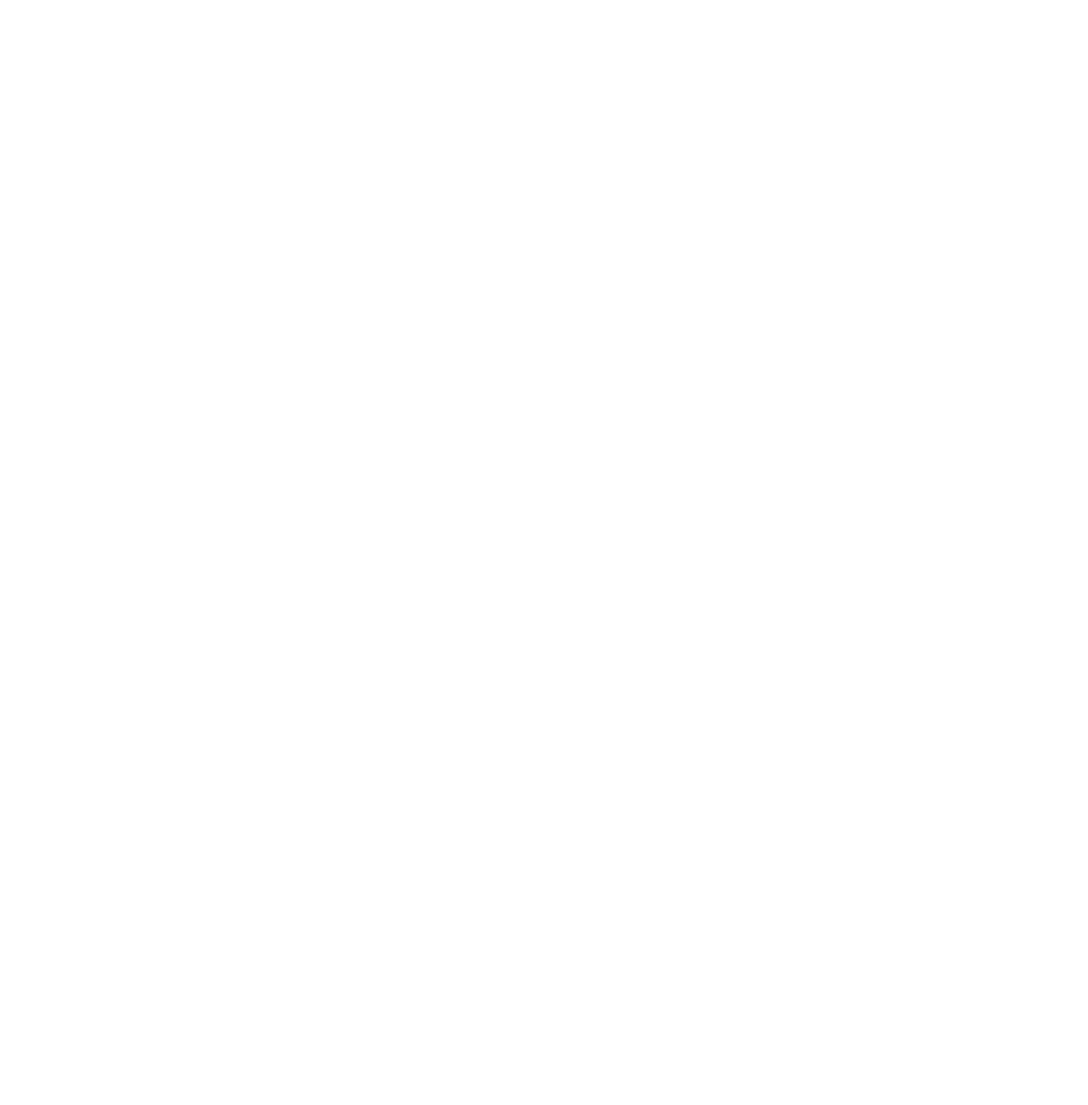
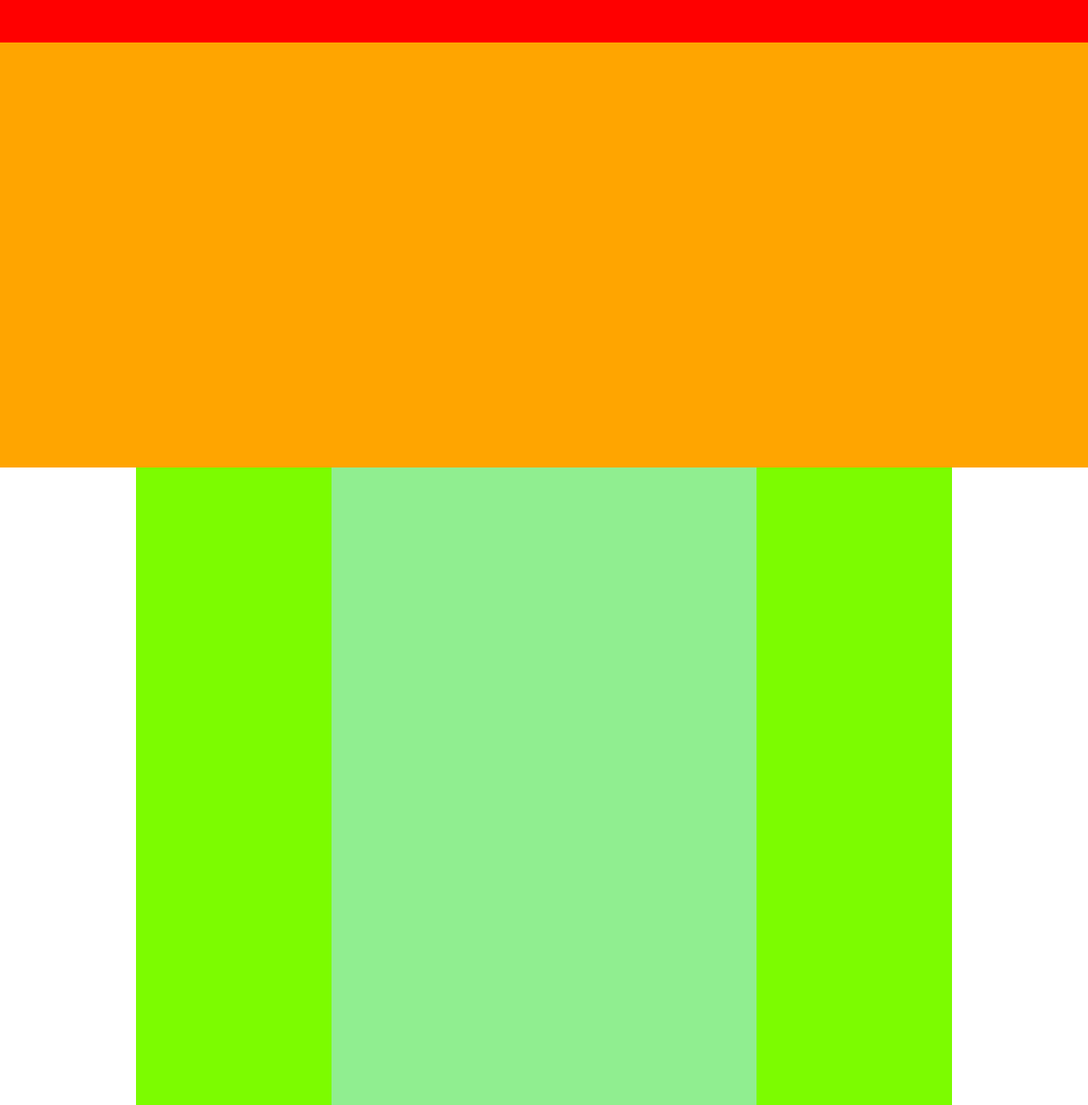
Before and after one commit to takasugiren/html4, a plain HTML site: page index.html in a window 1280 px wide. Shown: the top 1300 px of the page at 85% size. Before the commit the page ends 800 px from the top, so only its background shows below. Drawn offline with Linux system fonts and the light colour scheme.

Commit message:
[Finish]1-4

```diff
--- a/index.html
+++ b/index.html
@@ -8,6 +8,10 @@
 
   <body>
     <div class="header"></div>
-
+    <div class="main-visual"></div>
+    <div class="main">
+      <div class="sub"></div>
+    </div>
+    <div class="footer"></div>
   </body>
 </html>
--- a/style.css
+++ b/style.css
@@ -3,3 +3,36 @@
   padding: 0;
   box-sizing: border-box;
 }
+
+.header {
+  width: 100%;
+  height: 50px;
+  background-color: red;
+}
+
+.main-visual {
+  width: 100%;
+  height: 500px;
+  background-color: orange;
+}
+
+.main {
+  width: 960px;
+  height: 1400px;
+  background-color: lawngreen;
+  display: flex;
+  justify-content: center;
+  margin: 0 auto;
+}
+
+.sub {
+  width: 500px;
+  height: 1400px;
+  background-color: lightgreen;
+}
+
+.footer {
+  width: 100%;
+  height: 100px;
+  background-color: blue;
+}
```
